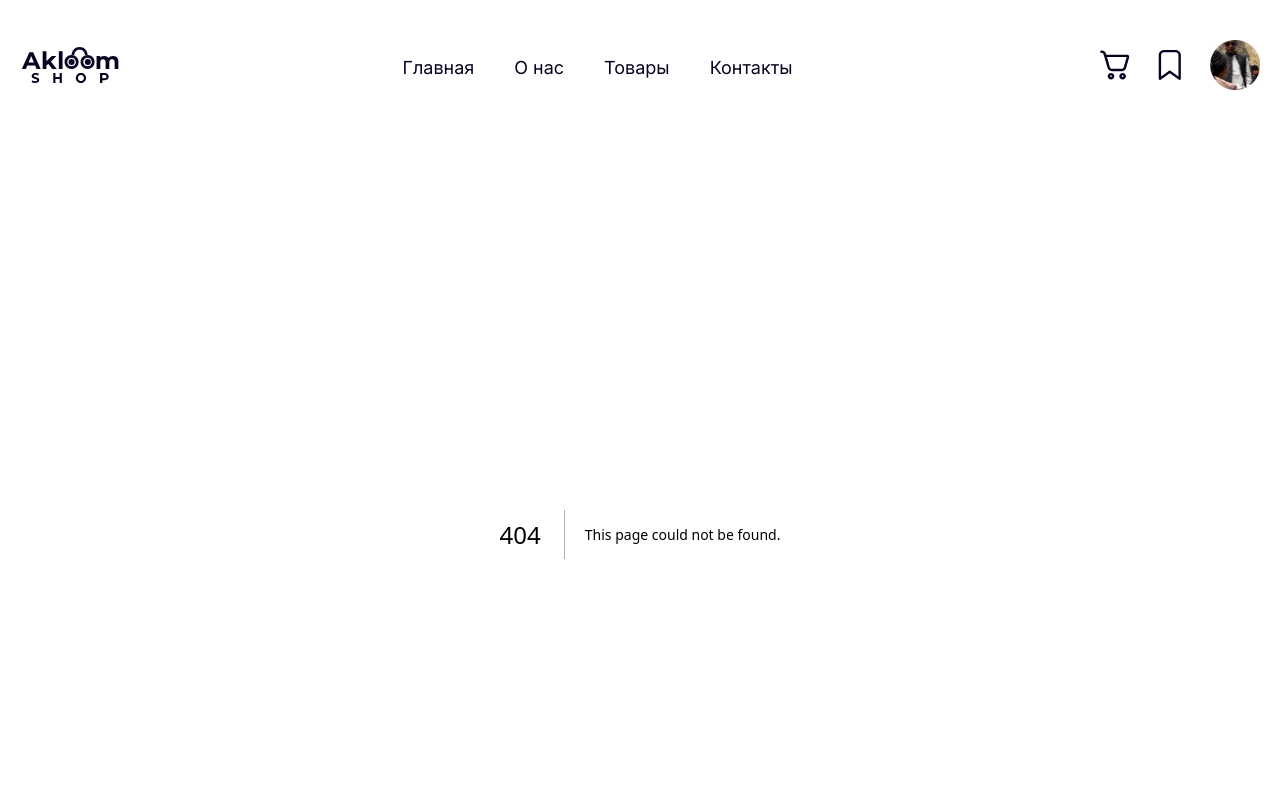
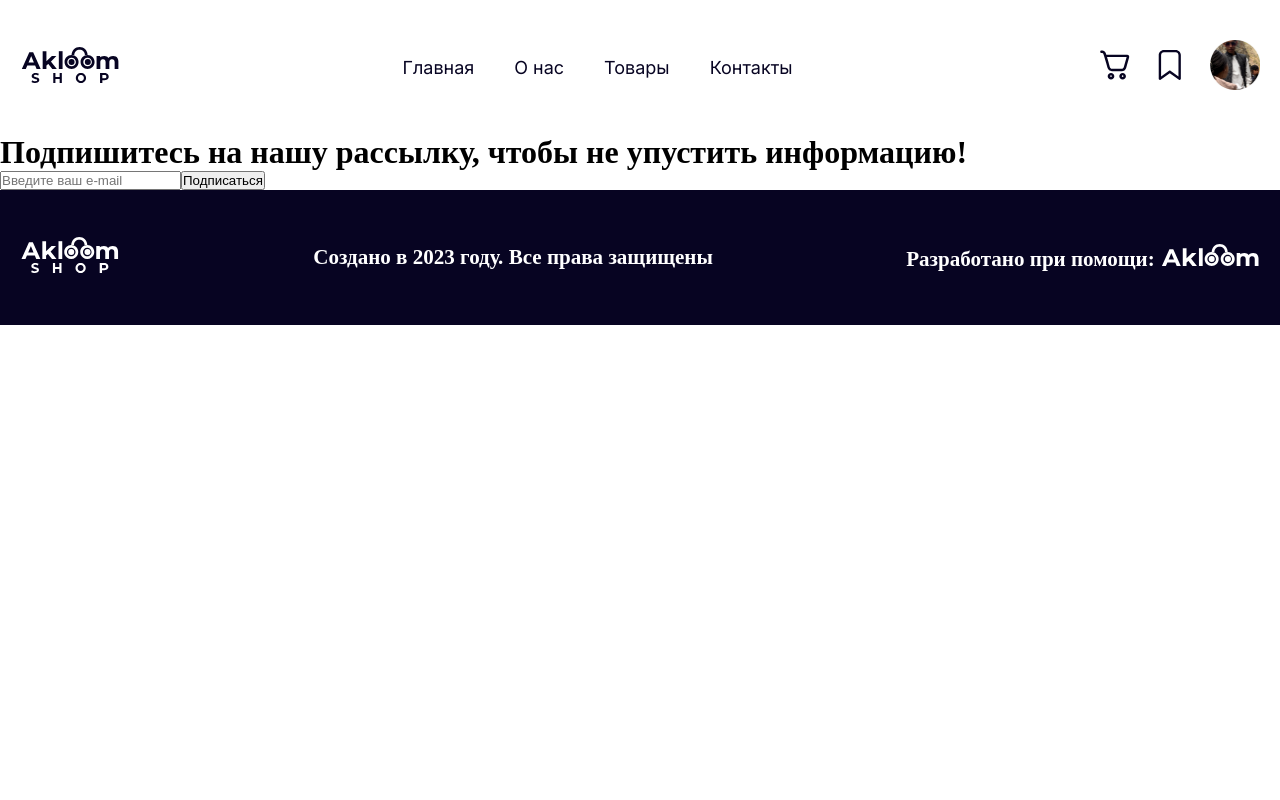
Before and after one commit to FARTIKw3/shop-progect, a Next.js app: page /contactPage in a window 1280 px wide. Before the commit this address had no page. Shown: the top 800 px of the page. Built offline with nearby package versions, Linux system fonts and the light colour scheme.

Commit message:
начал делать страницу contactPage

```diff
--- /dev/null
+++ b/app/contactPage/page.tsx
@@ -0,0 +1,9 @@
+import { SubScribeForm } from "@/components/subScribeForm";
+
+export default function ContactPage() {
+  return (
+    <div>
+      <SubScribeForm />
+    </div>
+  );
+}
--- a/components/navigation/navData.ts
+++ b/components/navigation/navData.ts
@@ -17,7 +17,7 @@ export const navData: Props[] = [
     label: "Товары",
   },
   {
-    href: "/",
+    href: "/contactPage",
     label: "Контакты",
   },
 ];
--- /dev/null
+++ b/components/subScribeForm/index.tsx
@@ -0,0 +1,26 @@
+import styles from "./style.module.css";
+
+export const SubScribeForm = () => {
+  return (
+    <div>
+      <div>
+        <h1 className={styles.title}>
+          Подпишитесь на нашу рассылку, чтобы не упустить информацию!
+        </h1>
+      </div>
+      <form action="" className={styles.form}>
+        <input
+          type="email"
+          placeholder="Введите ваш e-mail"
+          className={styles.input}
+        />
+        <button type="submit" className={styles.btn}>
+          Подписаться
+        </button>
+        <div>
+          <span></span>
+        </div>
+      </form>
+    </div>
+  );
+};
```
Also changed, not shown: components/subScribeForm/style.module.css (added).
